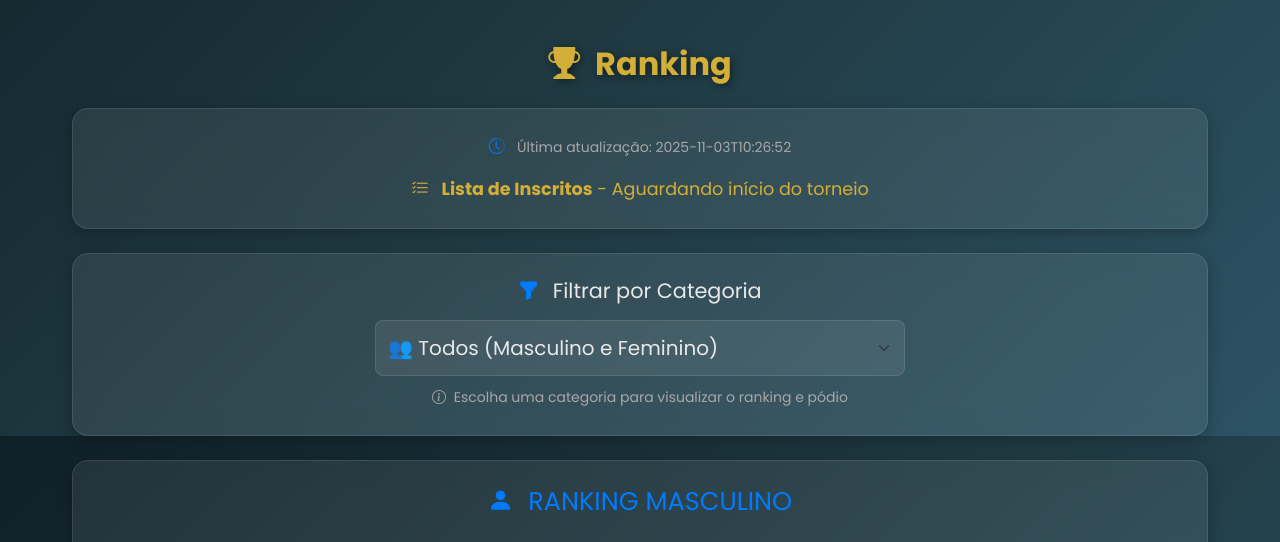
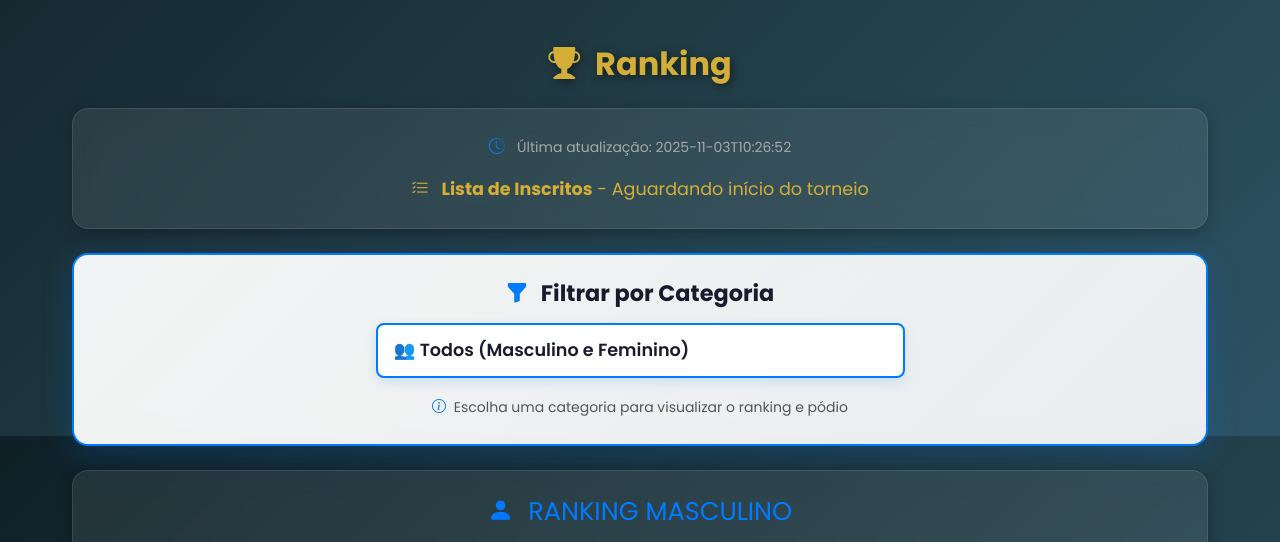
Before and after one commit to danilomedeiros100/bt-sorteio, a Flask app: page /ranking in a window 1280 px wide. Shown: the part 364-906 px from the top of the page. Run offline with Flask 3, Linux system fonts and the light colour scheme.

Commit message:
✨ Filtros Destacados com Fundo Branco
🎨 Melhorias nos Filtros:
- Fundo branco com gradiente (95-90% opacidade)
- Borda azul de 2px destacada
- Box-shadow azul para destaque visual
- Select com fundo branco puro
- Texto em preto (#1a1a2e) para máximo contraste
- Fonte maior e em negrito (1.1rem, 600)
- Padding aumentado para melhor clique
- Ícones coloridos em azul
- Aplica em: Filtro Ranking e Filtro Rodadas

✅ Resultado: Filtros muito mais visíveis e profissionais!

```diff
--- a/templates/ranking_individual.html
+++ b/templates/ranking_individual.html
@@ -41,23 +41,31 @@
 </div>
 
 <!-- Filtro de Categoria -->
-<div class="glass-card mb-4 slide-in" style="animation-delay: 0.05s;">
-  <h3 class="text-center mb-3" style="color: var(--color-text); font-size: 1.3rem;">
+<div class="glass-card mb-4 slide-in" style="animation-delay: 0.05s; background: linear-gradient(135deg, rgba(255, 255, 255, 0.95), rgba(255, 255, 255, 0.9)); border: 2px solid var(--color-primary); box-shadow: 0 8px 32px rgba(0, 123, 255, 0.2);">
+  <h3 class="text-center mb-3" style="color: #1a1a2e; font-size: 1.4rem; font-weight: 700;">
     <i class="bi bi-funnel-fill me-2" style="color: var(--color-primary);"></i>
     Filtrar por Categoria
   </h3>
   <div class="row justify-content-center">
     <div class="col-md-6">
-      <select id="filtroCategoria" class="form-select form-select-lg">
+      <select id="filtroCategoria" class="form-select form-select-lg" style="
+        background: white !important;
+        color: #1a1a2e !important;
+        border: 2px solid var(--color-primary) !important;
+        font-weight: 600 !important;
+        font-size: 1.1rem !important;
+        padding: 12px 16px !important;
+        box-shadow: 0 4px 12px rgba(0, 123, 255, 0.15) !important;
+      ">
         <option value="todos">👥 Todos (Masculino e Feminino)</option>
         <option value="masculino">👨 Apenas Masculino</option>
         <option value="feminino">👩 Apenas Feminino</option>
       </select>
     </div>
   </div>
-  <p class="text-center text-muted mt-2 mb-0">
+  <p class="text-center mt-3 mb-0" style="color: #555; font-weight: 500;">
     <small>
-      <i class="bi bi-info-circle me-1"></i>
+      <i class="bi bi-info-circle me-1" style="color: var(--color-primary);"></i>
       Escolha uma categoria para visualizar o ranking e pódio
     </small>
   </p>
```
